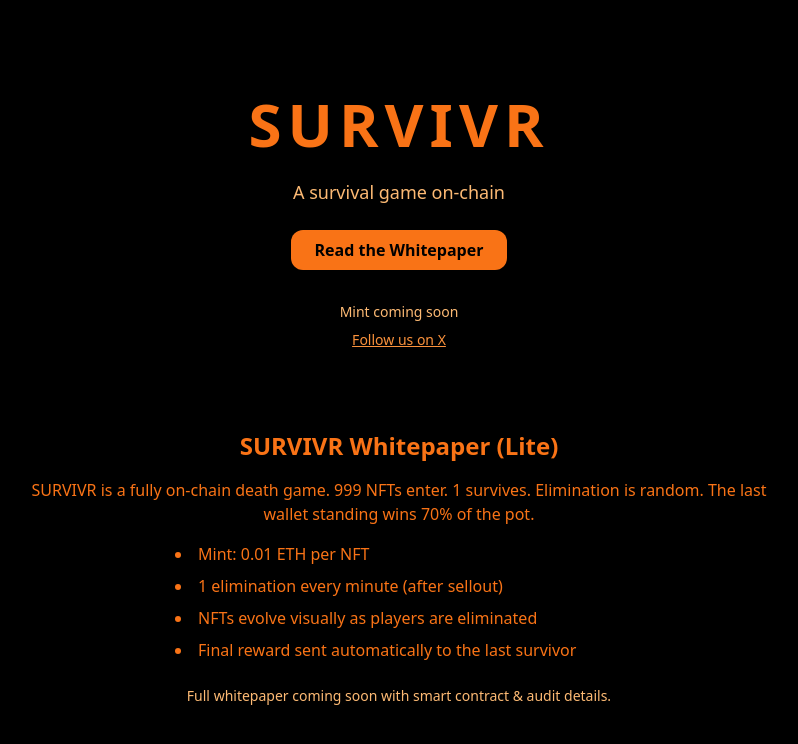
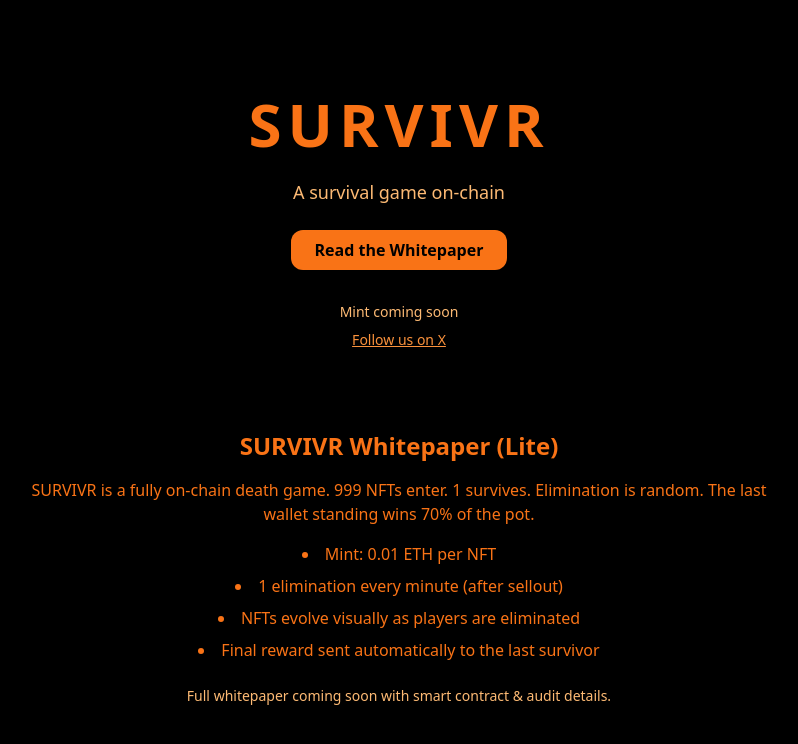
Before and after one commit to SurvivrDev/survivr-no-image, a Next.js app: page / in a window 1280 px wide. Shown: the top 744 px of the page, without its empty margins (241-1039 px from the left). Built offline with nearby package versions, Linux system fonts and the light colour scheme.

Commit message:
Update index.js

```diff
--- a/pages/index.js
+++ b/pages/index.js
@@ -27,11 +27,11 @@ export default function Home() {
           SURVIVR is a fully on-chain death game. 999 NFTs enter. 1 survives.
           Elimination is random. The last wallet standing wins 70% of the pot.
         </p>
-        <ul className="list-disc list-inside space-y-2 text-left mx-auto max-w-md">
-          <li>Mint: 0.01 ETH per NFT</li>
-          <li>1 elimination every minute (after sellout)</li>
-          <li>NFTs evolve visually as players are eliminated</li>
-          <li>Final reward sent automatically to the last survivor</li>
+        <ul className="list-disc list-inside space-y-2 inline-block text-left">
+          <li className="text-center">Mint: 0.01 ETH per NFT</li>
+          <li className="text-center">1 elimination every minute (after sellout)</li>
+          <li className="text-center">NFTs evolve visually as players are eliminated</li>
+          <li className="text-center">Final reward sent automatically to the last survivor</li>
         </ul>
         <p className="mt-6 text-orange-300 text-sm">
           Full whitepaper coming soon with smart contract & audit details.
```
